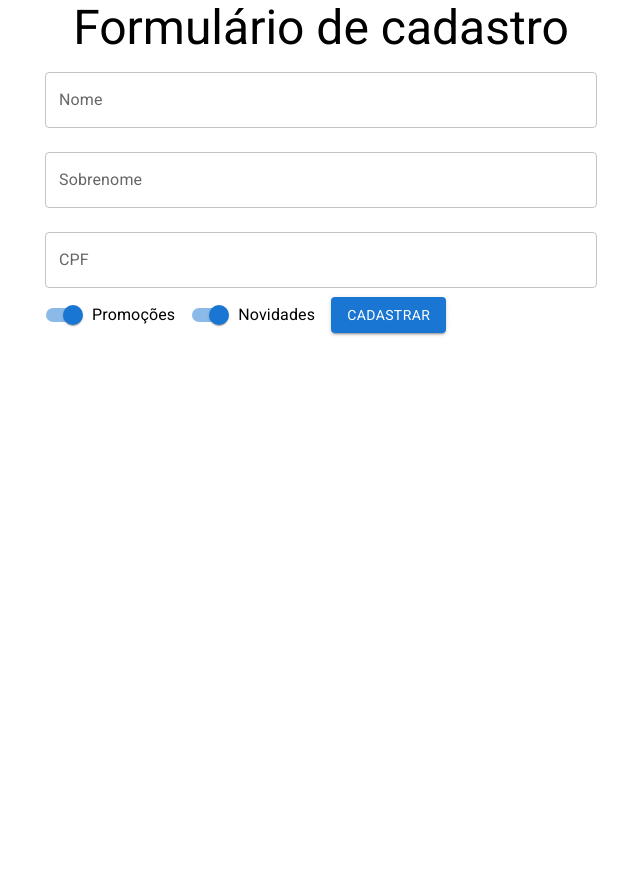
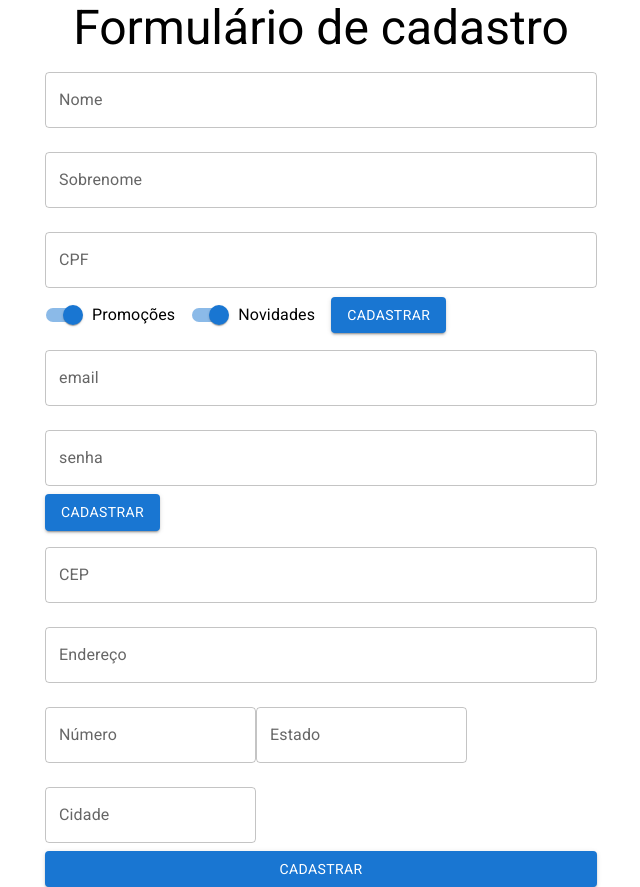
Before and after one commit to abnerlimaab/formulario-react, a React (Create React App) app: page / in a window 1280 px wide. Shown: the whole page, without its empty margins (319-959 px from the left). Before the commit the page ends 800 px from the top, so only its background shows below. Built offline with nearby package versions, Linux system fonts and the light colour scheme.

Commit message:
Criando novos formulários

```diff
--- /dev/null
+++ b/src/components/FormularioCadastro/DadosEntrega.jsx
@@ -0,0 +1,55 @@
+import { TextField, Button } from '@mui/material';
+import React from 'react';
+
+function DadosEntrega() {
+    return(
+        <form>
+            <TextField
+                id='cep'
+                label='CEP'
+                type='number'
+                variant="outlined"
+                fullWidth
+                margin='normal'
+            />
+            <TextField
+                id='endereco'
+                label='Endereço'
+                type='text'
+                variant="outlined"
+                fullWidth
+                margin='normal'
+            />
+            <TextField
+                id='numero'
+                label='Número'
+                type='number'
+                variant="outlined"
+                margin='normal'
+            />
+            <TextField
+                id='estado'
+                label='Estado'
+                type='text'
+                variant="outlined"
+                margin='normal'
+            />
+            <TextField
+                id='cidade'
+                label='Cidade'
+                type='text'
+                variant="outlined"
+                margin='normal'
+            />
+            <Button
+                type='submit'
+                variant='contained'
+                color='primary'
+                fullWidth
+            >Cadastrar
+            </Button>
+        </form>
+    )
+}
+
+export default DadosEntrega;
--- /dev/null
+++ b/src/components/FormularioCadastro/DadosPessoais.jsx
@@ -0,0 +1,92 @@
+import React, {useState} from 'react';
+import { Switch, Button, TextField, FormControlLabel } from '@mui/material';
+
+function DadosPessoais({aoEnviar, validarCPF}) {
+        const [nome, setNome] = useState("");
+        const [sobrenome, setSobrenome] = useState("");
+        const [cpf, setCPF] = useState("");
+        const [promocoes, setPromocoes] = useState(true);
+        const [novidades, setNovidades] = useState(true);
+        const [erros, setErros] = useState({cpf: {valido: true, texto: ""}});
+    return(
+        <form
+            onSubmit={e => {
+                e.preventDefault();
+                aoEnviar({nome, sobrenome, cpf, promocoes, novidades});
+            }}
+        >
+            <TextField
+                value={nome}
+                onChange={
+                    e => setNome(e.target.value)
+                }
+                id="nome"
+                label="Nome"
+                variant="outlined"
+                fullWidth
+                margin='normal'
+            />
+            <TextField
+                value={sobrenome}
+                onChange={
+                    e => setSobrenome(e.target.value)
+                }
+                id="sobrenome"
+                label="Sobrenome"
+                variant="outlined"
+                fullWidth
+                margin='normal'
+            />
+            <TextField
+                value={cpf}
+                onChange={
+                    e => setCPF(e.target.value)
+                }
+                onBlur={
+                    e => {
+                        const ehValido = validarCPF(cpf);
+                        setErros({cpf: ehValido});
+                    }
+                }
+                error={!erros.cpf.valido}
+                helperText={erros.cpf.texto}
+                id="CPF"
+                label="CPF"
+                variant="outlined"
+                fullWidth
+                margin='normal'
+            />
+            <FormControlLabel
+                control={
+                    <Switch
+                        checked={promocoes}
+                        onChange={
+                            e => setPromocoes(e.target.checked)
+                        }
+                        name="promocoes"
+                    />
+                }
+                label="Promoções"
+            />
+            <FormControlLabel
+                control={
+                    <Switch
+                        checked={novidades}
+                        onChange={
+                            e => setNovidades(e.target.checked)
+                        }
+                        name="novidades"
+                    />
+                }
+                label="Novidades"
+            />
+            <Button
+                type='submit'
+                variant='contained'
+                color='primary'
+            >Cadastrar</Button>
+        </form>
+    )
+}
+
+export default DadosPessoais;
--- /dev/null
+++ b/src/components/FormularioCadastro/DadosUsuario.jsx
@@ -0,0 +1,33 @@
+import { Button, TextField } from '@mui/material';
+import React from 'react';
+
+function DadosUsuario() {
+    return (
+        <form>
+            <TextField
+                id='email'
+                label='email'
+                type='email'
+                variant="outlined"
+                fullWidth
+                margin='normal'
+            />
+            <TextField
+                id='senha'
+                label='senha'
+                type='password'
+                variant="outlined"
+                fullWidth
+                margin='normal'
+            />
+            <Button
+                type='submit'
+                variant='contained'
+                color='primary'
+            >Cadastrar
+            </Button>
+        </form>
+    );
+}
+
+export default DadosUsuario;
--- a/src/components/FormularioCadastro/FormularioCadastro.jsx
+++ b/src/components/FormularioCadastro/FormularioCadastro.jsx
@@ -1,91 +1,18 @@
-import React, {useState} from 'react';
-import { Switch, Button, TextField, FormControlLabel } from '@mui/material';
+import React from 'react';
+import DadosEntrega from './DadosEntrega';
+import DadosPessoais from './DadosPessoais';
+import DadosUsuario from './DadosUsuario';
 
 function FormularioCadastro({aoEnviar, validarCPF}) {
-        const [nome, setNome] = useState("");
-        const [sobrenome, setSobrenome] = useState("");
-        const [cpf, setCPF] = useState("");
-        const [promocoes, setPromocoes] = useState(true);
-        const [novidades, setNovidades] = useState(true);
-        const [erros, setErros] = useState({cpf: {valido: true, texto: ""}});
     return(
-        <form
-            onSubmit={e => {
-                e.preventDefault();
-                aoEnviar({nome, sobrenome, cpf, promocoes, novidades});
-            }}
-        >
-            <TextField
-                value={nome}
-                onChange={
-                    e => setNome(e.target.value)
-                }
-                id="nome"
-                label="Nome"
-                variant="outlined"
-                fullWidth
-                margin='normal'
+        <>
+            <DadosPessoais
+                aoEnviar={aoEnviar}
+                validarCPF={validarCPF}
             />
-            <TextField
-                value={sobrenome}
-                onChange={
-                    e => setSobrenome(e.target.value)
-                }
-                id="sobrenome"
-                label="Sobrenome"
-                variant="outlined"
-                fullWidth
-                margin='normal'
-            />
-            <TextField
-                value={cpf}
-                onChange={
-                    e => setCPF(e.target.value)
-                }
-                onBlur={
-                    e => {
-                        const ehValido = validarCPF(cpf);
-                        setErros({cpf: ehValido});
-                    }
-                }
-                error={!erros.cpf.valido}
-                helperText={erros.cpf.texto}
-                id="CPF"
-                label="CPF"
-                variant="outlined"
-                fullWidth
-                margin='normal'
-            />
-            <FormControlLabel
-                control={
-                    <Switch
-                        checked={promocoes}
-                        onChange={
-                            e => setPromocoes(e.target.checked)
-                        }
-                        name="promocoes"
-                    />
-                }
-                label="Promoções"
-            />
-            <FormControlLabel
-                control={
-                    <Switch
-                        checked={novidades}
-                        onChange={
-                            e => setNovidades(e.target.checked)
-                        }
-                        name="novidades"
-                    />
-                }
-                label="Novidades"
-            />
-            <Button
-                type='submit'
-                variant='contained'
-                color='primary'
-            >Cadastrar</Button>
-        </form>
+            <DadosUsuario/>
+            <DadosEntrega/>
+        </>
     )
 }
 
```
